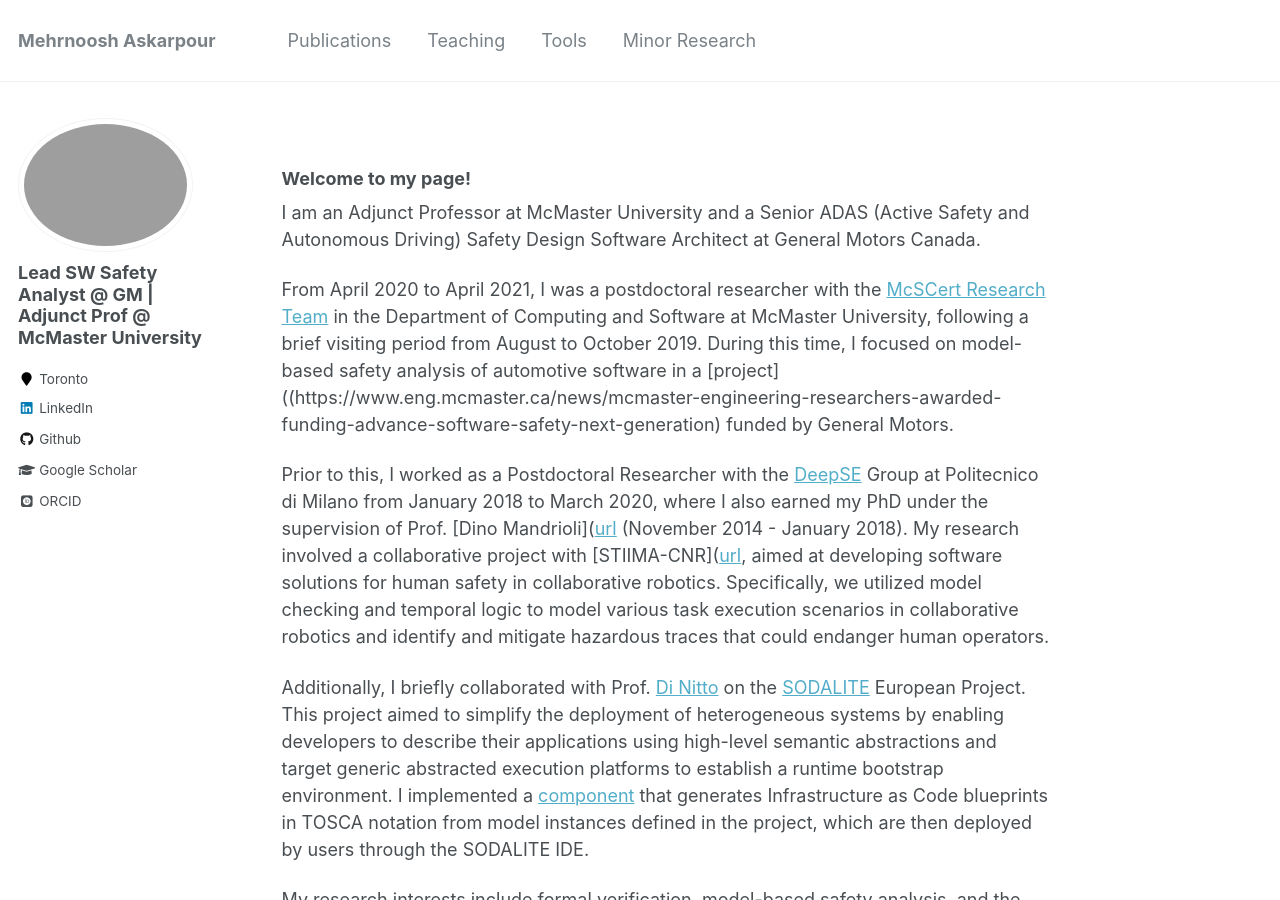
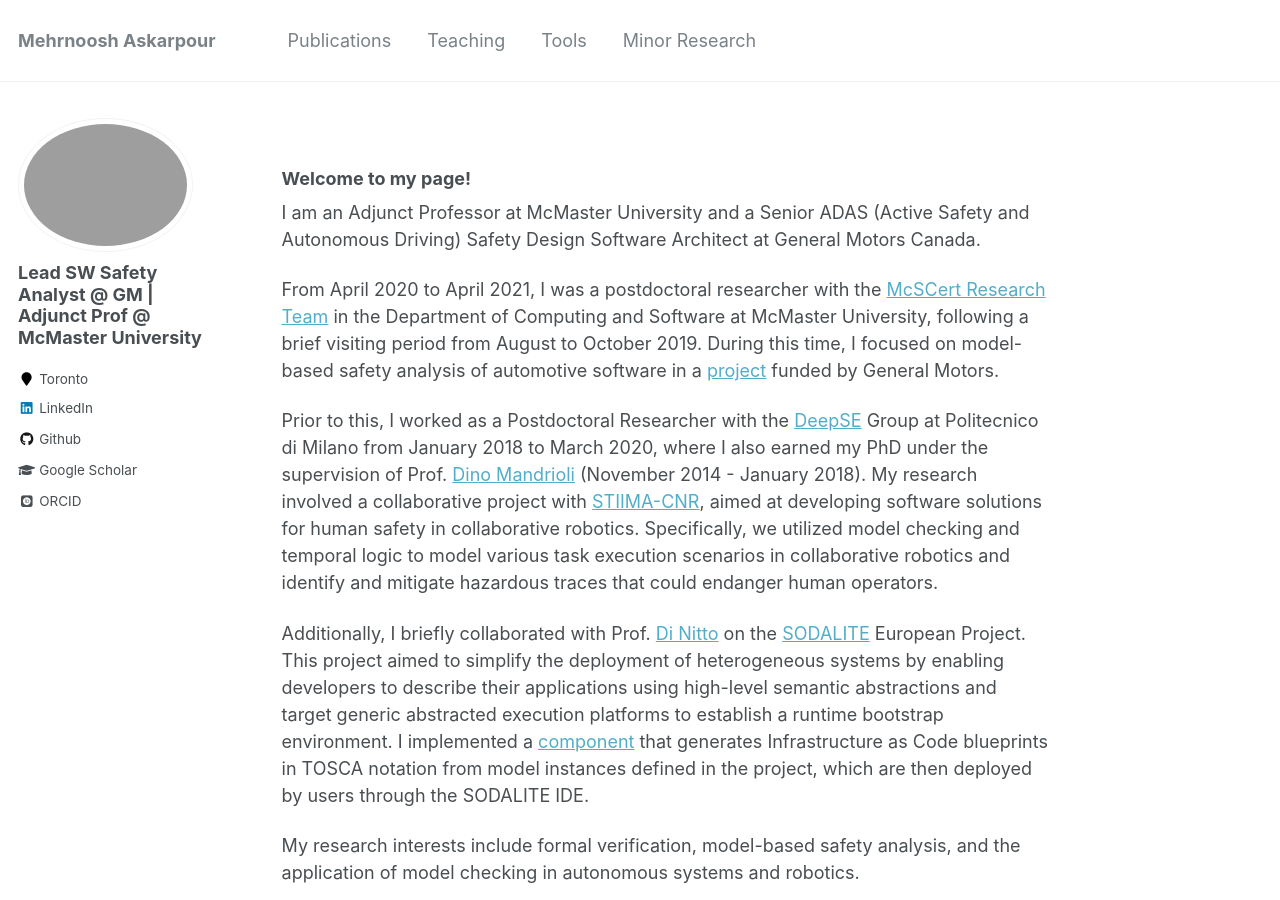
Before and after one commit to Askarpour/askarpour.github.io, a Jekyll site: the page built from _pages/about.md, in a window 1280 px wide and 900 px high. Built offline with Jekyll 4.4.1, drawn with Linux system fonts in a browser that asks for light colours; some web fonts are replaced; part of the change alters nothing that is shown.

Commit message:
Update about.md

```diff
--- a/_pages/about.md
+++ b/_pages/about.md
@@ -12,11 +12,11 @@ redirect_from:
 
 I am an Adjunct Professor at McMaster University and a Senior ADAS (Active Safety and Autonomous Driving) Safety Design Software Architect at General Motors Canada.
 
-From April 2020 to April 2021, I was a postdoctoral researcher with the [McSCert Research Team](https://www.mcscert.ca/mcscert-research-team/) in the Department of Computing and Software at McMaster University, following a brief visiting period from August to October 2019. During this time, I focused on model-based safety analysis of automotive software in a [project]((https://www.eng.mcmaster.ca/news/mcmaster-engineering-researchers-awarded-funding-advance-software-safety-next-generation) funded by General Motors.
+From April 2020 to April 2021, I was a postdoctoral researcher with the [McSCert Research Team](https://www.mcscert.ca/mcscert-research-team/) in the Department of Computing and Software at McMaster University, following a brief visiting period from August to October 2019. During this time, I focused on model-based safety analysis of automotive software in a [project](https://www.eng.mcmaster.ca/news/mcmaster-engineering-researchers-awarded-funding-advance-software-safety-next-generation) funded by General Motors.
 
-Prior to this, I worked as a Postdoctoral Researcher with the [DeepSE]([url](https://www.deepse.deib.polimi.it/)) Group at Politecnico di Milano from January 2018 to March 2020, where I also earned my PhD under the supervision of Prof. [Dino Mandrioli]([url](https://www4.ceda.polimi.it/manifesti/manifesti/controller/ricerche/RicercaPerDocentiPublic.do?evn_didattica=EVENTO&&aa=2019&k_cf=-1&k_corso_la=-1&ac_ins=0&lang=EN&tipoCorso=ALL_TIPO_CORSO&semestre=ALL_SEMESTRI&tipoInsegnamento=ALL_TIPO_INSEGNAMENTO&sede=ALL_SEDI&n_docente=dino&k_doc=231476&tab_ricerca=2) (November 2014 - January 2018). My research involved a collaborative project with [STIIMA-CNR]([url](https://www.stiima.cnr.it/en/), aimed at developing software solutions for human safety in collaborative robotics. Specifically, we utilized model checking and temporal logic to model various task execution scenarios in collaborative robotics and identify and mitigate hazardous traces that could endanger human operators.
+Prior to this, I worked as a Postdoctoral Researcher with the [DeepSE](https://www.deepse.deib.polimi.it/) Group at Politecnico di Milano from January 2018 to March 2020, where I also earned my PhD under the supervision of Prof. [Dino Mandrioli](https://www4.ceda.polimi.it/manifesti/manifesti/controller/ricerche/RicercaPerDocentiPublic.do?evn_didattica=EVENTO&&aa=2019&k_cf=-1&k_corso_la=-1&ac_ins=0&lang=EN&tipoCorso=ALL_TIPO_CORSO&semestre=ALL_SEMESTRI&tipoInsegnamento=ALL_TIPO_INSEGNAMENTO&sede=ALL_SEDI&n_docente=dino&k_doc=231476&tab_ricerca=2) (November 2014 - January 2018). My research involved a collaborative project with [STIIMA-CNR](https://www.stiima.cnr.it/en/), aimed at developing software solutions for human safety in collaborative robotics. Specifically, we utilized model checking and temporal logic to model various task execution scenarios in collaborative robotics and identify and mitigate hazardous traces that could endanger human operators.
 
-Additionally, I briefly collaborated with Prof. [Di Nitto]([url](https://dinitto.faculty.polimi.it/)) on the [SODALITE]([url](https://www.sodalite.eu/)) European Project. This project aimed to simplify the deployment of heterogeneous systems by enabling developers to describe their applications using high-level semantic abstractions and target generic abstracted execution platforms to establish a runtime bootstrap environment. I implemented a [component]([url](https://github.com/SODALITE-EU/iac-blueprint-builder)) that generates Infrastructure as Code blueprints in TOSCA notation from model instances defined in the project, which are then deployed by users through the SODALITE IDE.
+Additionally, I briefly collaborated with Prof. [Di Nitto](https://dinitto.faculty.polimi.it/) on the [SODALITE](https://www.sodalite.eu/) European Project. This project aimed to simplify the deployment of heterogeneous systems by enabling developers to describe their applications using high-level semantic abstractions and target generic abstracted execution platforms to establish a runtime bootstrap environment. I implemented a [component](https://github.com/SODALITE-EU/iac-blueprint-builder) that generates Infrastructure as Code blueprints in TOSCA notation from model instances defined in the project, which are then deployed by users through the SODALITE IDE.
 
 My research interests include formal verification, model-based safety analysis, and the application of model checking in autonomous systems and robotics.
 
```
